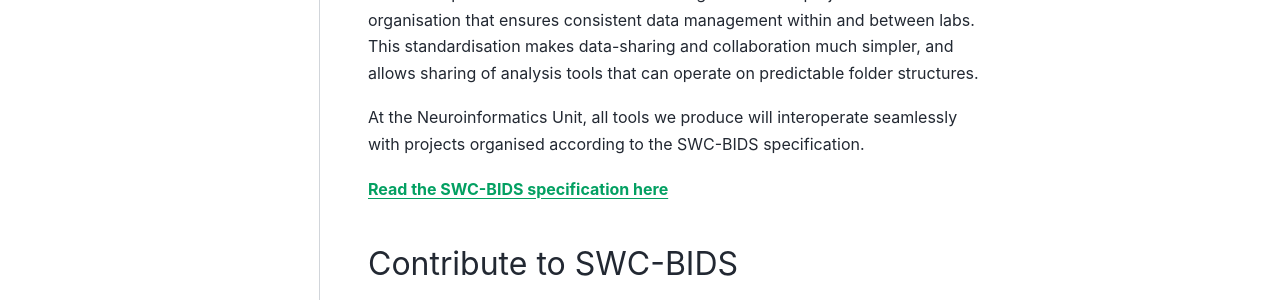
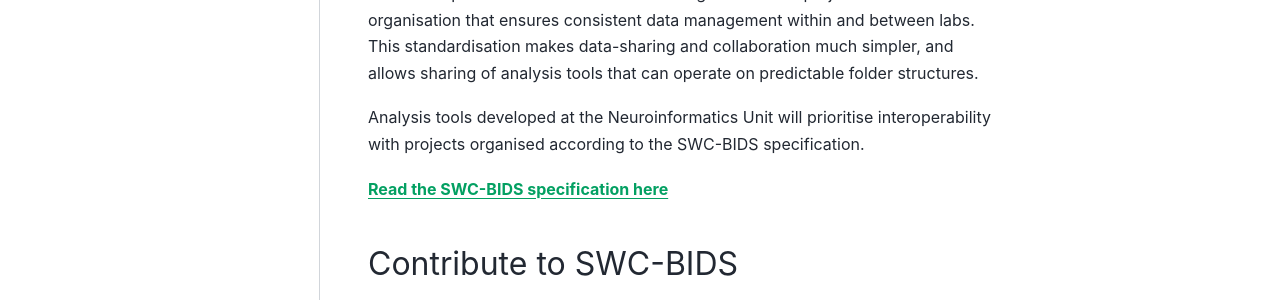
Before and after one commit to neuroinformatics-unit/neuroinformatics-unit.github.io, a Sphinx documentation site: the page built from docs/source/projects/swc-bids.md, in a window 1280 px wide and 925 px high. Shown: the part 381-681 px from the top of the window. Built offline with Sphinx 7.4.7 and the PyData theme 0.15.4, drawn with Linux system fonts in a browser that asks for light colours.

Commit message:
Update swc-bids.md
Update section on interoperability

```diff
--- a/docs/source/projects/swc-bids.md
+++ b/docs/source/projects/swc-bids.md
@@ -6,7 +6,7 @@ SWC-BIDS is a neuroscience-project folder structure specification for use in the
 The BIDS specification is a set of rules and guidelines for project folder organisation that ensures consistent data management within and between labs.
 This standardisation makes data-sharing and collaboration much simpler, and allows sharing of analysis tools that can operate on predictable folder structures.
 
-At the Neuroinformatics Unit, all tools we produce will interoperate seamlessly with projects organised according to the SWC-BIDS specification.
+Analysis tools developed at the Neuroinformatics Unit will prioritise interoperability with projects organised according to the SWC-BIDS specification.
 
 [**Read the SWC-BIDS  specification here**]( https://swc-bids.neuroinformatics.dev/)
 
```
